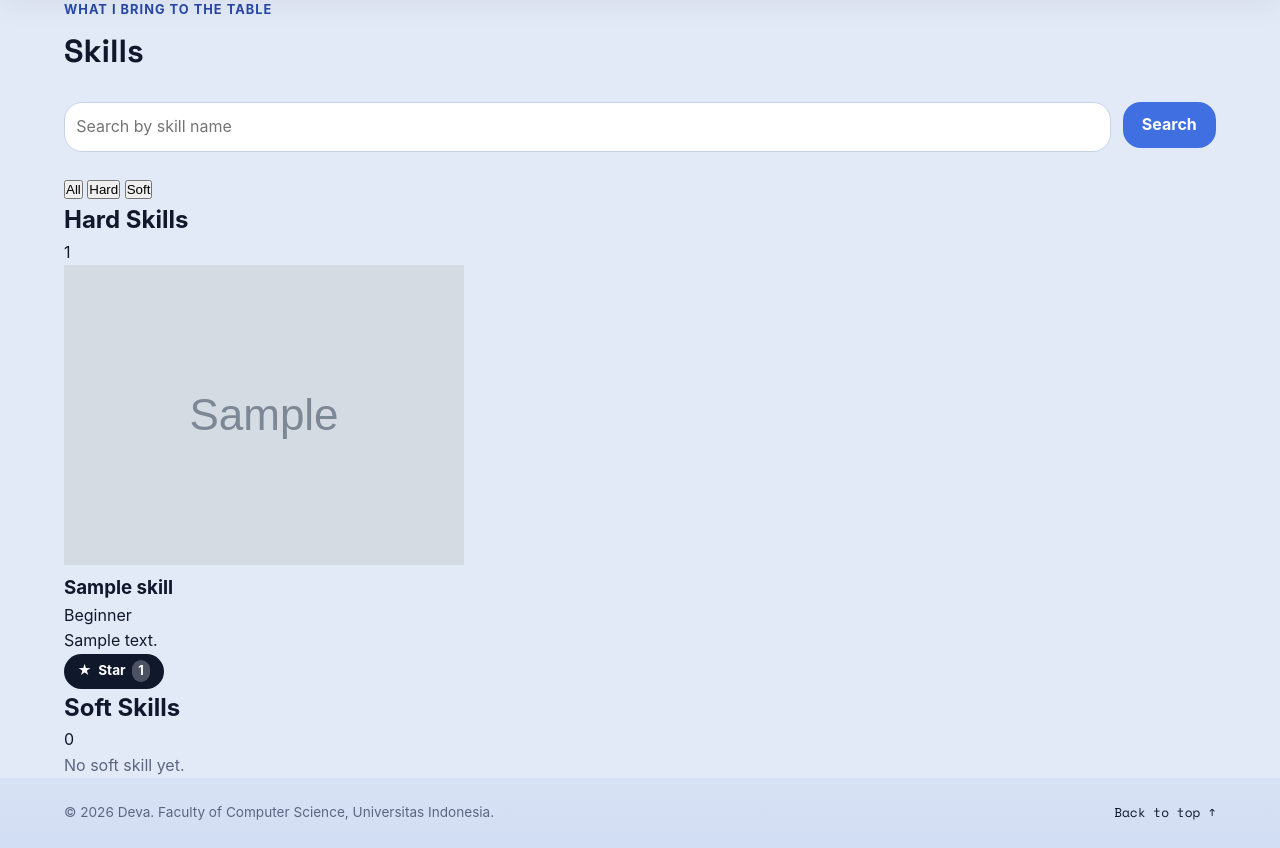
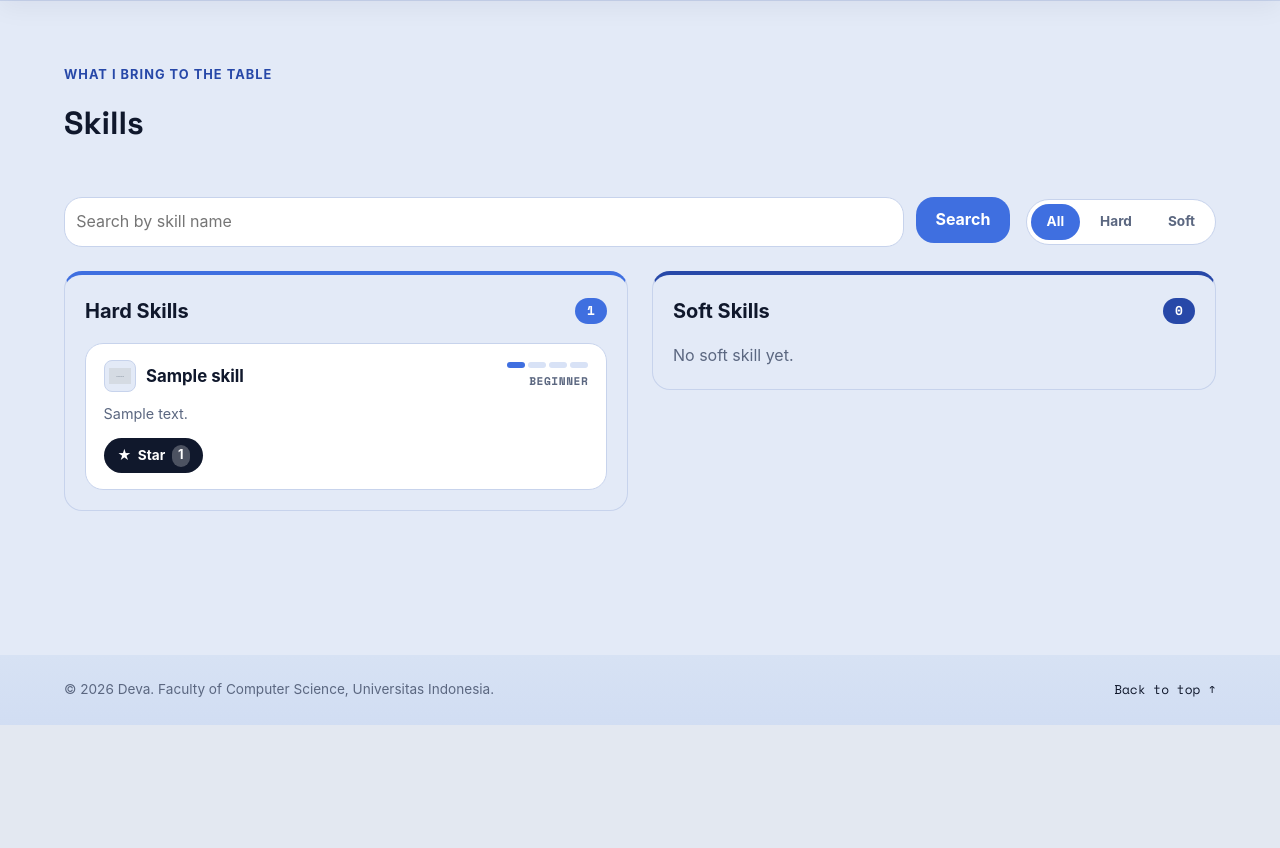
Before and after one commit to depadangkall/myportofolio, a Django app: page /skills/ in a window 1280 px wide. Shown: the part 75-923 px from the top of the page. After the commit the page ends 800 px from the top, so only its background shows below. Run offline with Django 5.2, Linux system fonts and the light colour scheme; tables that the repository leaves empty hold one stand-in row (values such as "Sample post"); grey boxes marked "Sample" are stand-in pictures.

Commit message:
style(skills): add skills page styles and wrap timeline action buttons

```diff
--- a/static/css/style.css
+++ b/static/css/style.css
@@ -862,6 +862,7 @@
 
 .timeline-actions {
     display: flex;
+    flex-wrap: wrap;
     gap: 0.5rem;
     margin-top: 1rem;
 }
@@ -1309,3 +1310,239 @@
         text-align: center;
     }
 }
+
+.skills-section {
+    padding: 4rem 0;
+    border-top: 1px solid var(--line);
+}
+
+.skills-section h1 {
+    margin: 0.4rem 0 1.5rem;
+    font-size: 2rem;
+}
+
+.skills-toolbar {
+    display: flex;
+    flex-wrap: wrap;
+    align-items: center;
+    justify-content: space-between;
+    gap: 1rem;
+    margin-bottom: 1.5rem;
+}
+
+.skills-search {
+    flex: 1 1 320px;
+    margin-bottom: 0;
+}
+
+.skills-filter {
+    display: inline-flex;
+    padding: 0.25rem;
+    gap: 0.25rem;
+    background: #fff;
+    border: 1px solid var(--line);
+    border-radius: 999px;
+}
+
+.skills-filter__button {
+    border: 0;
+    padding: 0.45rem 1rem;
+    border-radius: 999px;
+    background: transparent;
+    color: var(--text-muted);
+    font: inherit;
+    font-size: 0.85rem;
+    font-weight: 700;
+    cursor: pointer;
+    transition: background-color 0.2s ease, color 0.2s ease;
+}
+
+.skills-filter__button:hover {
+    color: var(--accent-dark);
+}
+
+.skills-filter__button.is-active {
+    background: var(--accent);
+    color: #fff;
+}
+
+.skills-board {
+    display: grid;
+    grid-template-columns: repeat(2, minmax(0, 1fr));
+    gap: 1.5rem;
+    align-items: start;
+}
+
+.skills-board.is-single {
+    grid-template-columns: minmax(0, 1fr);
+}
+
+.skill-group {
+    --group-color: var(--accent);
+    padding: 1.25rem;
+    background: var(--paper);
+    border: 1px solid var(--line);
+    border-top: 4px solid var(--group-color);
+    border-radius: var(--radius);
+}
+
+.skill-group--soft {
+    --group-color: var(--accent-dark);
+}
+
+.skill-group__header {
+    display: flex;
+    align-items: center;
+    justify-content: space-between;
+    margin-bottom: 1rem;
+}
+
+.skill-group__header h2 {
+    margin: 0;
+    font-size: 1.25rem;
+}
+
+.skill-group__count {
+    min-width: 2rem;
+    padding: 0.15rem 0.6rem;
+    border-radius: 999px;
+    background: var(--group-color);
+    color: #fff;
+    font-family: var(--mono);
+    font-size: 0.8rem;
+    font-weight: 700;
+    text-align: center;
+}
+
+.skill-list {
+    display: flex;
+    flex-direction: column;
+    gap: 0.75rem;
+}
+
+.skill-list__empty {
+    margin: 0;
+}
+
+.skill-card {
+    padding: 1rem 1.1rem;
+    background: #fff;
+    border: 1px solid var(--line);
+    border-radius: var(--radius);
+    animation: skill-card-in 0.4s ease both;
+    transition: border-color 0.2s ease, box-shadow 0.2s ease;
+}
+
+.skill-card:hover {
+    border-color: var(--group-color);
+    box-shadow: 0 10px 20px rgba(16, 24, 44, 0.08);
+}
+
+@keyframes skill-card-in {
+    from {
+        opacity: 0;
+        transform: translateY(12px);
+    }
+    to {
+        opacity: 1;
+        transform: translateY(0);
+    }
+}
+
+.skill-card__top {
+    display: flex;
+    align-items: center;
+    justify-content: space-between;
+    gap: 1rem;
+}
+
+.skill-card__title {
+    display: flex;
+    align-items: center;
+    gap: 0.65rem;
+    min-width: 0;
+}
+
+.skill-card__logo {
+    width: 32px;
+    height: 32px;
+    flex-shrink: 0;
+    padding: 4px;
+    object-fit: contain;
+    background: var(--paper);
+    border: 1px solid var(--line);
+    border-radius: 8px;
+}
+
+.skill-card__top h3 {
+    margin: 0;
+    font-size: 1.05rem;
+    overflow-wrap: anywhere;
+}
+
+.skill-level {
+    display: flex;
+    flex-direction: column;
+    align-items: flex-end;
+    gap: 0.3rem;
+    flex-shrink: 0;
+}
+
+.skill-level__bar {
+    display: flex;
+    gap: 3px;
+}
+
+.skill-level__segment {
+    width: 18px;
+    height: 6px;
+    border-radius: 999px;
+    background: var(--accent-soft);
+}
+
+.skill-level__segment.is-filled {
+    background: var(--group-color);
+}
+
+.skill-level__label {
+    font-family: var(--mono);
+    font-size: 0.7rem;
+    font-weight: 700;
+    color: var(--text-muted);
+    text-transform: uppercase;
+    letter-spacing: 0.05em;
+}
+
+.skill-card__description {
+    margin: 0.6rem 0 0;
+    color: var(--text-muted);
+    font-size: 0.9rem;
+    overflow-wrap: anywhere;
+}
+
+.skill-card__actions {
+    display: flex;
+    flex-wrap: wrap;
+    gap: 0.5rem;
+    margin-top: 0.85rem;
+}
+
+@media (max-width: 800px) {
+    .skills-board {
+        grid-template-columns: minmax(0, 1fr);
+    }
+
+    .skills-filter {
+        width: 100%;
+    }
+
+    .skills-filter__button {
+        flex: 1;
+    }
+}
+
+@media (prefers-reduced-motion: reduce) {
+    .skill-card {
+        animation: none;
+    }
+}
```
